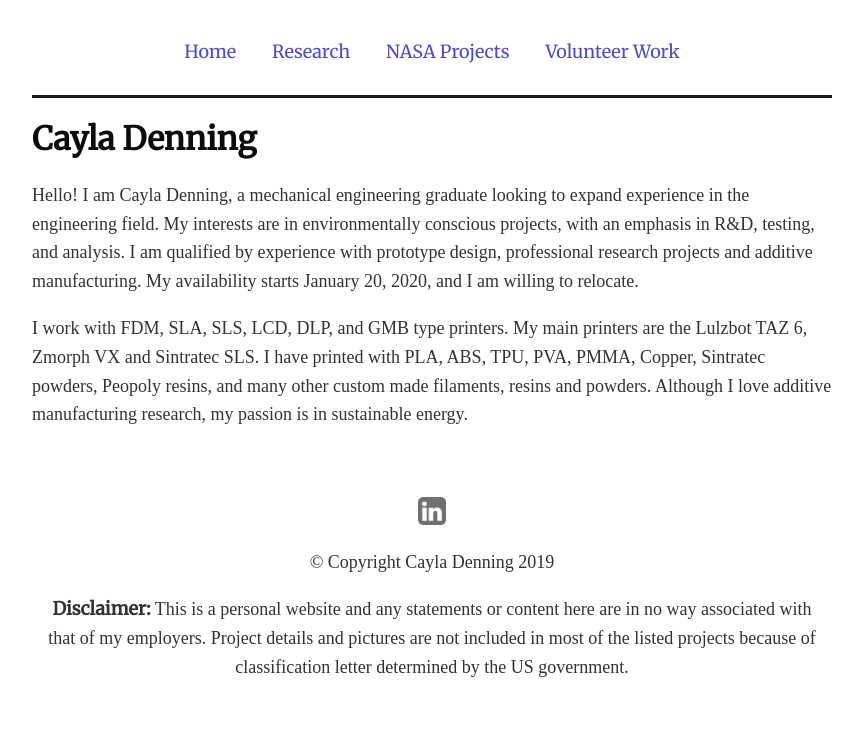
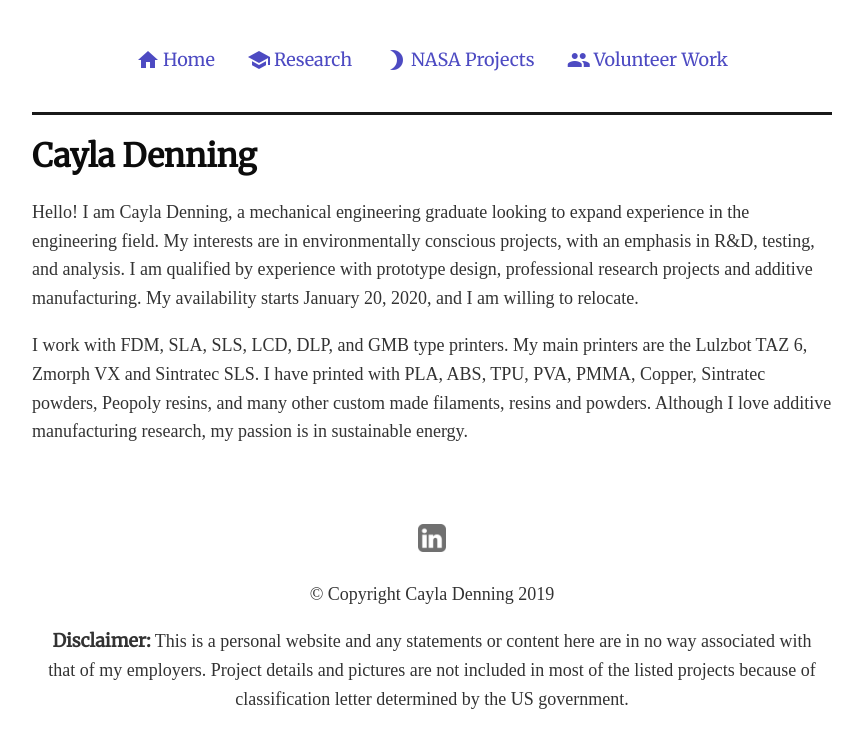
Before and after one commit to CaylaDenning/cayladenning.github.io, a Jekyll site: the page built from index.html, in a window 1280 px wide. Shown: the top 748 px of the page, without its empty margins (208-1071 px from the left). Built offline with Jekyll 4.4.1, drawn with Linux system fonts in a browser that asks for light colours; some web fonts are replaced.

Commit message:
Add material icons and center images

```diff
--- a/_includes/head.html
+++ b/_includes/head.html
@@ -3,6 +3,8 @@
   <meta http-equiv="X-UA-Compatible" content="IE=edge">
   <meta name="viewport" content="width=device-width, initial-scale=1">
   <link rel="stylesheet" href="{{ site.url }}/style/main.css">
+  <link href="https://fonts.googleapis.com/icon?family=Material+Icons" rel="stylesheet">
+
   {%- seo -%}
   <!--<link rel="stylesheet" href="{{ "/assets/main.css" | relative_url }}"> -->
   {%- feed_meta -%}
--- a/_includes/navbar.html
+++ b/_includes/navbar.html
@@ -1,6 +1,6 @@
 <div class="container borderXwidth">
-  <a href="{{ site.url }}/index.html#mainContent">Home</a>
-  <a href="{{ site.url }}/research/">Research</a>
-  <a href="{{ site.url }}/nasa">NASA Projects</a>
-  <a href="{{ site.url }}/volunteer">Volunteer Work</a>
+  <a href="{{ site.url }}/index.html#mainContent"><div id="navText"><i class="material-icons">home</i> Home</div></a>
+  <a href="{{ site.url }}/research/"><div id="navText"><i class="material-icons">school</i> Research</div></a>
+  <a href="{{ site.url }}/nasa"><div id="navText"><i class="material-icons">brightness_3</i> NASA Projects</div></a>
+  <a href="{{ site.url }}/volunteer"><div id="navText"><i class="material-icons">people</i> Volunteer Work</div></a>
 </div>
--- a/style/main.css
+++ b/style/main.css
@@ -19,6 +19,27 @@ p, ul, li {
   opacity: 0.8;
   line-height: 1.6;
   font-size: 18px;
+}
+
+img {
+  display: block;
+  margin-left: auto;
+  margin-right: auto;
+  width: 50%;
+  padding: 10px;
+}
+
+.container.borderXwidth a div#navText {
+  display: flex;
+}
+
+#navText .material-icons {
+  padding-right: .125em;
+}
+
+.container {
+  display: flex;
+  justify-content: center;
 }
 
 /** CSS transitions from here: https://codepen.io/EvyatarDa/pen/waKXMd */
```
